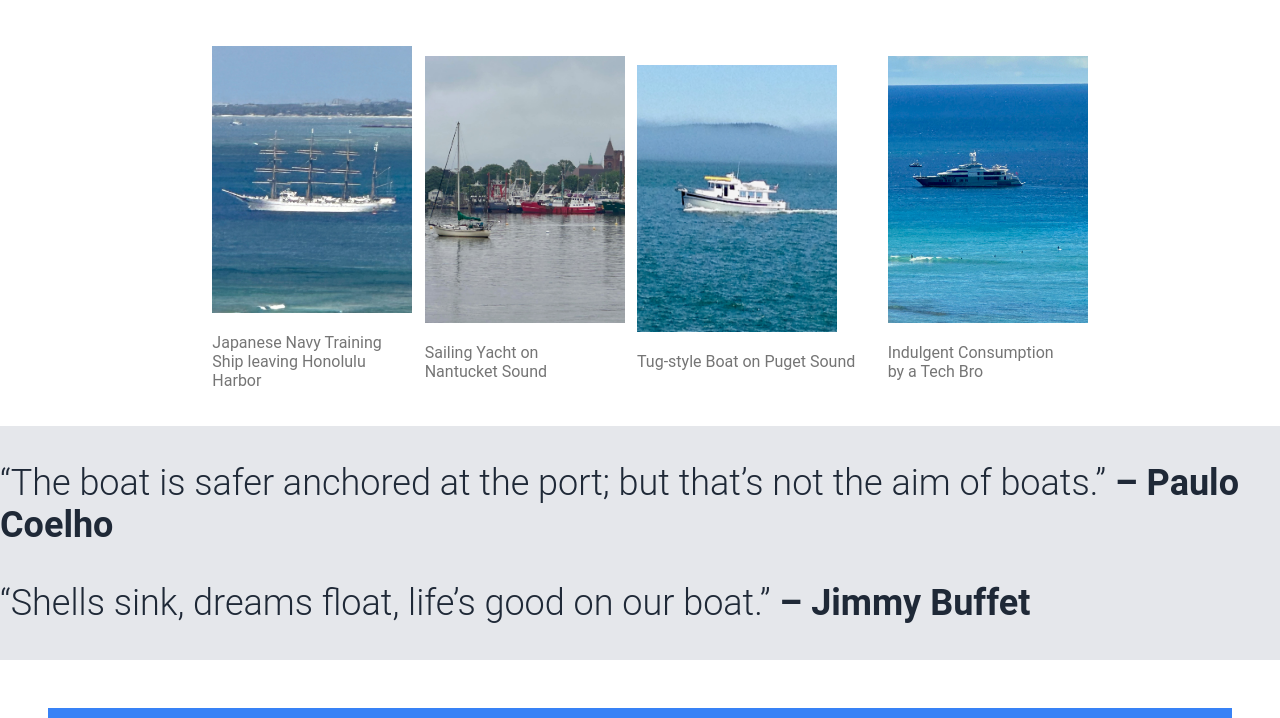
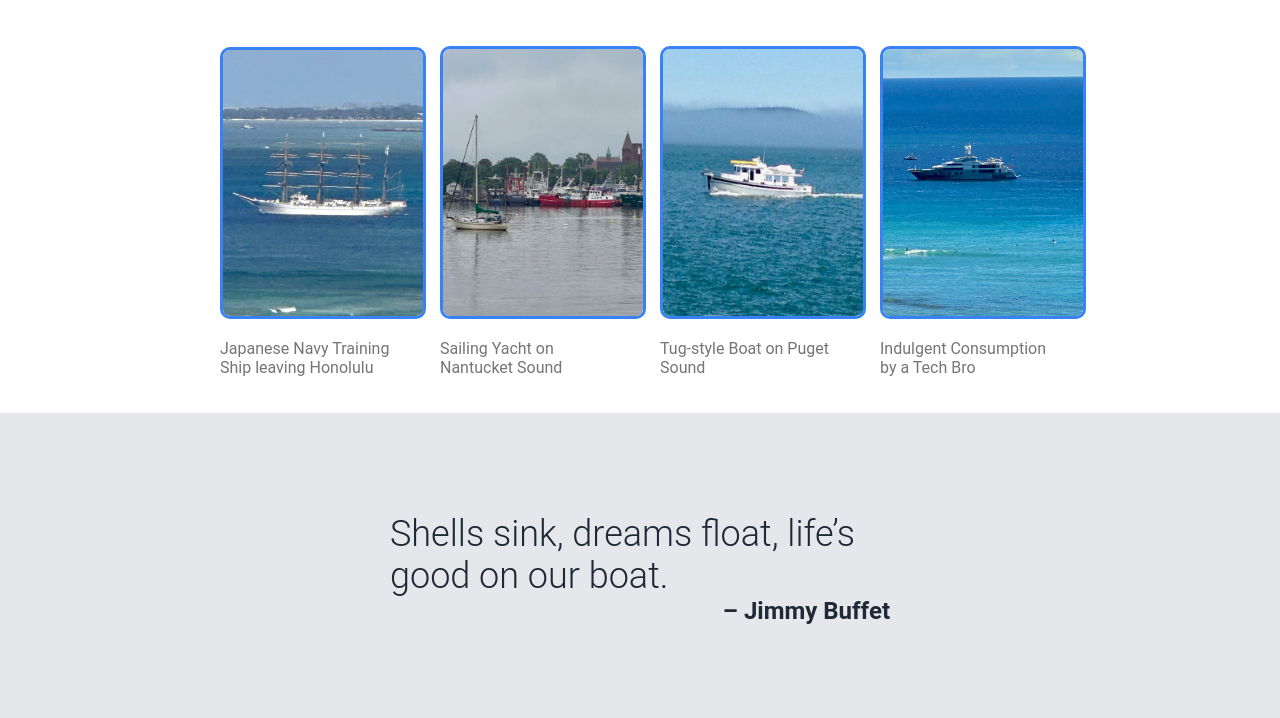
Before and after one commit to eghutchison/TOP-Landing-Page, a plain HTML site: page index.html in a window 1280 px wide. Shown: the part 599-1317 px from the top of the page. Drawn offline with Linux system fonts and the light colour scheme.

Commit message:
Update to Image and Quote Formatting

```diff
--- a/index.html
+++ b/index.html
@@ -28,13 +28,13 @@
         <div class="section21">
             <div class="section211">
                 <img src="TOP-Web/Boat-HonoluluHarbor.jpeg" alt="Sailing Ship exiting Honolulu Harbor" />
-                <p>Japanese Navy Training Ship leaving Honolulu Harbor</p>
+                <p>Japanese Navy Training Ship leaving Honolulu</p>
             </div>
             <div class="section211">
                 <img src="TOP-Web/Boat-NantucketSound.jpeg" alt="Sailboat on Nantucket Sound" />
                 <p>Sailing Yacht on Nantucket Sound</p>
             </div>
-            <div class="section 211">
+            <div class="section211">
                 <img src="TOP-Web/Boat-PugetSound.jpeg" alt="Rnager Tug on Puget Sound" />
                 <p>Tug-style Boat on Puget Sound</p>
             </div>
@@ -45,8 +45,10 @@
         </div>
     </div>
     <div class="section3">
-        <p>“The boat is safer anchored at the port; but that’s not the aim of boats.” <strong>– Paulo Coelho</strong></p>
-        <p>“Shells sink, dreams float, life’s good on our boat.” <strong>– Jimmy Buffet</strong></p>
+        <div class="quote">
+            <p class="q">Shells sink, dreams float, life’s good on our boat.</p>
+            <p class="author">– Jimmy Buffet</p>
+        </div>
     </div>
     <div class="section4">
         <h4>Ready to head out on the water?</h4>
--- a/style.css
+++ b/style.css
@@ -104,11 +104,36 @@ button {
     max-width: 180px;
 }
 
+.section211 img {
+    border-radius: 10px;
+    border: solid #3882f6;
+}
+
 .section3 {
     background-color: #E5E7EB;
+    display: flex;
+    justify-content: center;
+    align-items: center;
+}
+
+.quote {
     font-size: 36px;
     color: #1F2937;
     font-weight: 300;
+    width: 500px;
+}
+
+.q {
+    margin: 0;
+    padding: 100px 0 0 0;
+}
+
+.author {
+    font-size: 24px;
+    font-weight: 600;
+    text-align: end;
+    margin: 0;
+    padding: 0 0 100px 0;
 }
 
 .section4 {
```
